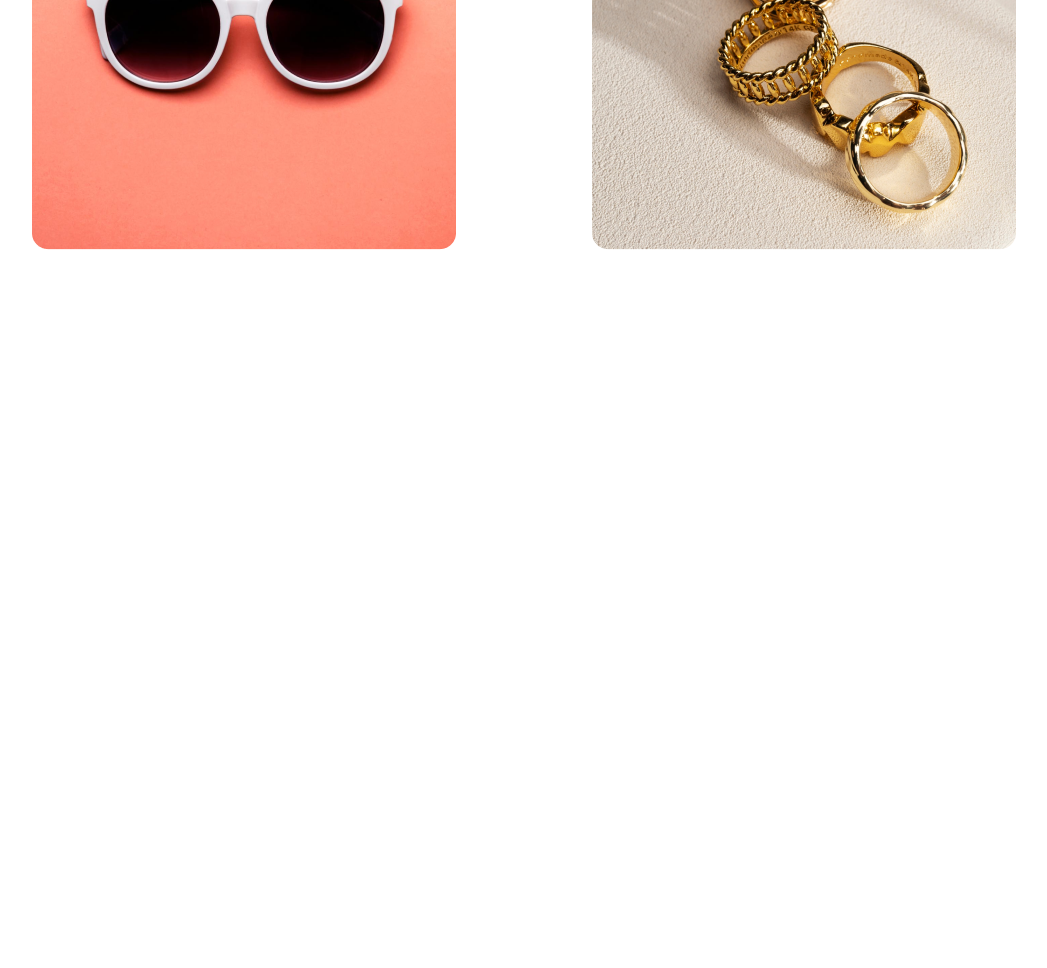
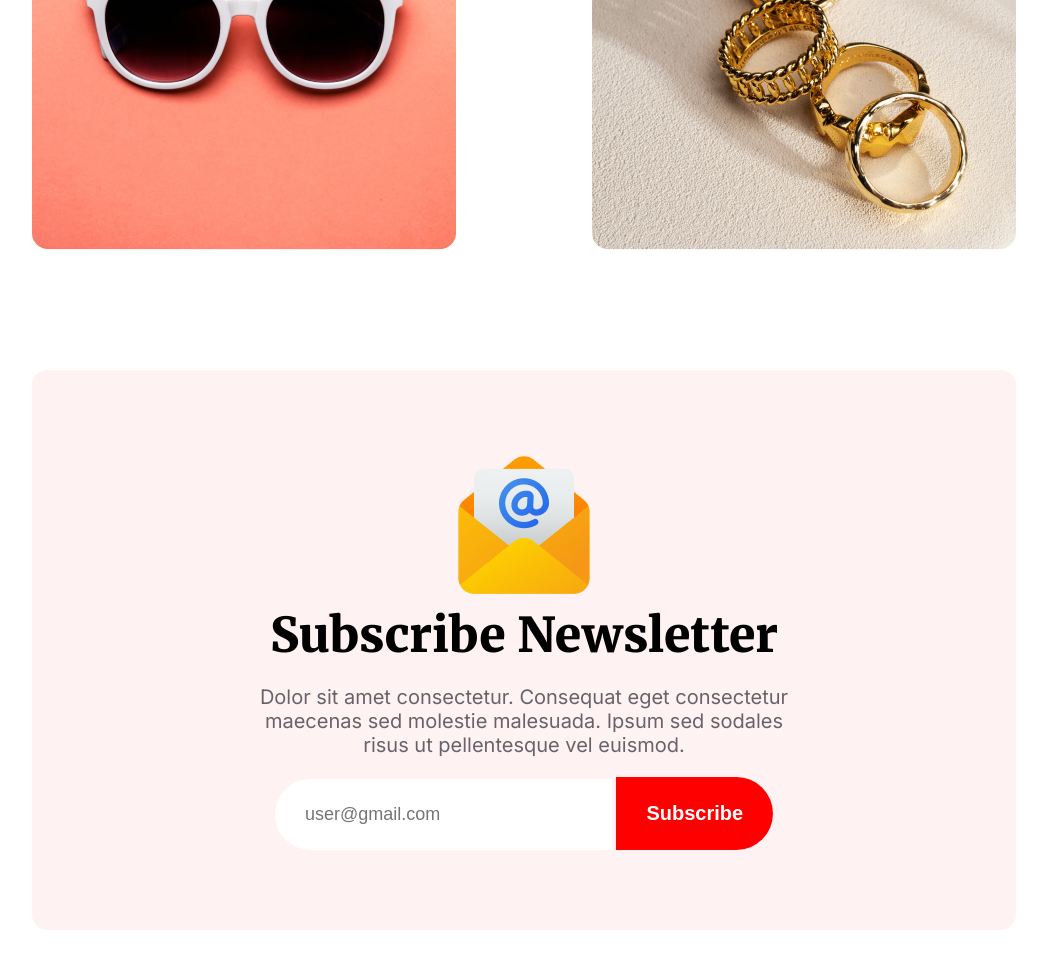
Before and after one commit to raihan-naime/new-year-offer-resources, a plain HTML site: page index.html in a window 1280 px wide. Shown: the part 6471-7439 px from the top of the page, without its empty margins (116-1163 px from the left). Before the commit the page ends 6771 px from the top, so only its background shows below. Drawn offline with Linux system fonts and the light colour scheme.

Commit message:
added subscribe section

```diff
--- a/index.html
+++ b/index.html
@@ -104,6 +104,18 @@ molestie malesuada. Ipsum sed sodales risus ut pellentesque vel euismod. Eleifen
 
                 </div>
                </section>
+
+               <!-- subscribe-section -->
+                <section class="subscribe-section font-inter text-center">
+                    <img src="images/Group 61.png" alt="">
+                    <h1 class="font-merriweather">Subscribe Newsletter</h1>
+                    <p class="text-gray">
+                        Dolor sit amet consectetur. Consequat eget consectetur maecenas sed molestie malesuada. Ipsum sed sodales risus ut pellentesque vel euismod.
+                    </p>
+                    <input type="email" name="" id="" placeholder="user@gmail.com">
+                    <button class="btn-subscribe text-white">Subscribe</button>
+
+                </section>
     </main>
     <footer></footer>
 </body>
--- a/styles/style.css
+++ b/styles/style.css
@@ -184,3 +184,32 @@ header{
 .portfolio-section p{
     margin-right: 420px;
 }
+
+/* subscribe section styles */
+.subscribe-section{
+    background-color: rgba(255, 0, 0, 0.05);
+    padding: 80px 215px;
+    border-radius: 15px;
+}
+.subscribe-section h1{
+    font-size: 48px;
+    font-weight: 900;
+    margin: 0px;
+}
+.subscribe-section input{
+    margin-right: 0px;
+    padding: 25px 30px;
+    font-size: 18px;
+    border: none;
+    width: 50%;
+    border-radius: 50px 0px 0px 50px;
+}
+.subscribe-section button{
+    margin-left: 0px;
+    padding: 25px 30px;
+    border: none;
+    font-size: 20px;
+    font-weight: 600;
+    background-color: #FF0000;
+    border-radius: 0px 50px 50px 0px;
+}
```
